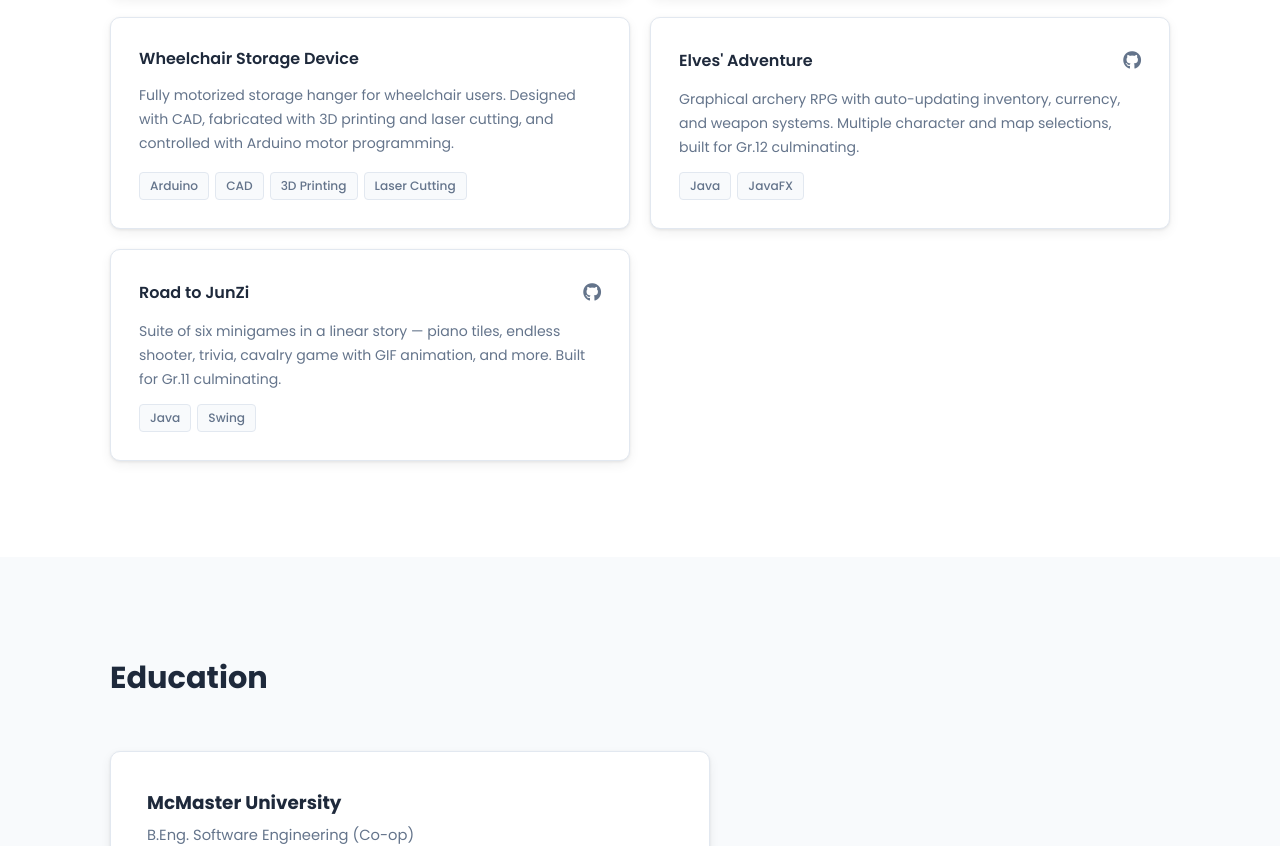
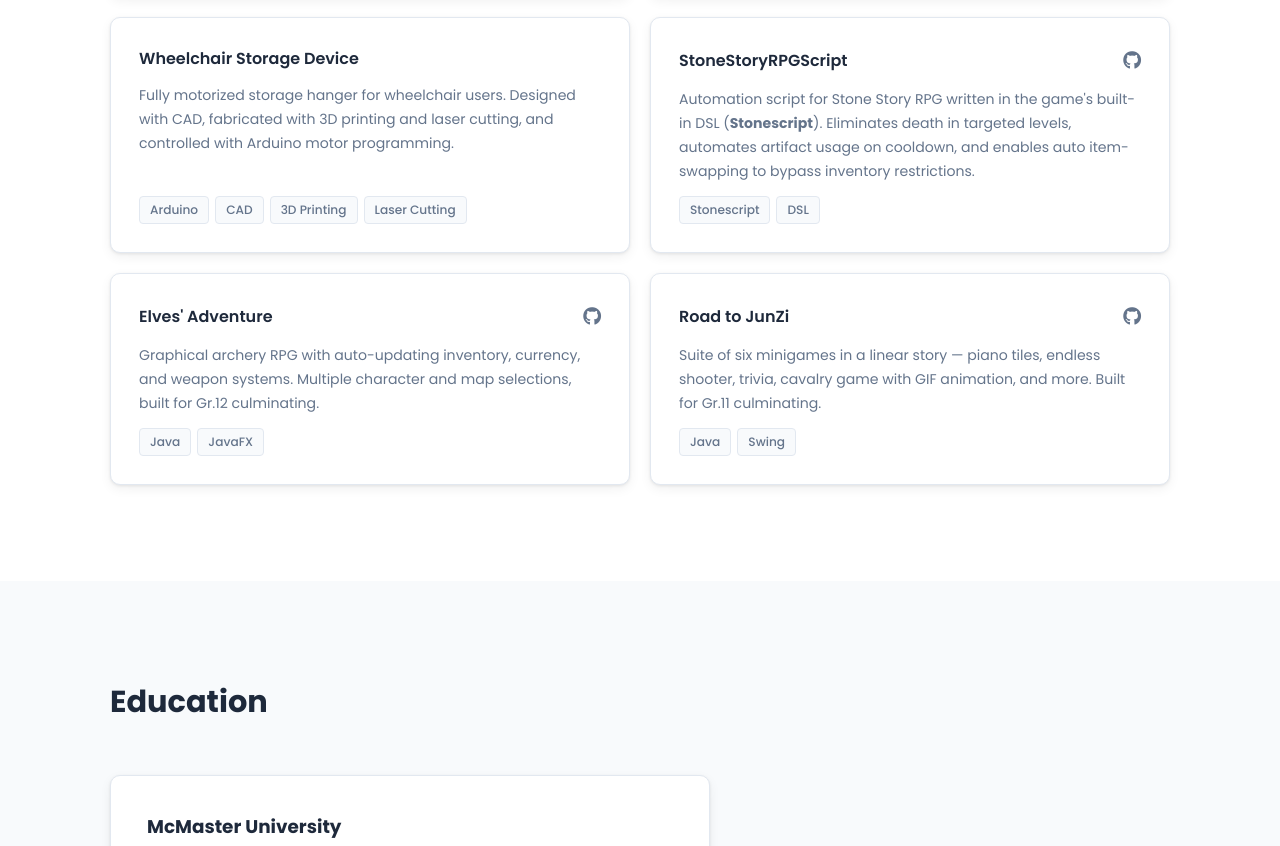
Before and after one commit to Daidanny008/Daidanny008.github.io, a plain HTML site: page index.html in a window 1280 px wide. Shown: the part 3192-4038 px from the top of the page. Drawn offline with Linux system fonts and the light colour scheme.

Commit message:
Add StoneStoryRPGScript project card
Co-Authored-By: Claude Sonnet 4.6 <noreply@anthropic.com>

```diff
--- a/index.html
+++ b/index.html
@@ -240,6 +240,20 @@
 
                 <div class="project-card">
                     <div class="project-header">
+                        <h3>StoneStoryRPGScript</h3>
+                        <a href="https://github.com/Daidanny008/StoneStoryRPGScript" target="_blank" rel="noopener" class="project-link" aria-label="GitHub">
+                            <i class="fab fa-github"></i>
+                        </a>
+                    </div>
+                    <p>Automation script for Stone Story RPG written in the game's built-in DSL (<strong>Stonescript</strong>). Eliminates death in targeted levels, automates artifact usage on cooldown, and enables auto item-swapping to bypass inventory restrictions.</p>
+                    <div class="tech-tags">
+                        <span>Stonescript</span>
+                        <span>DSL</span>
+                    </div>
+                </div>
+
+                <div class="project-card">
+                    <div class="project-header">
                         <h3>Elves' Adventure</h3>
                         <a href="https://github.com/Daidanny008/Elves-Adventure" target="_blank" rel="noopener" class="project-link" aria-label="GitHub">
                             <i class="fab fa-github"></i>
```
